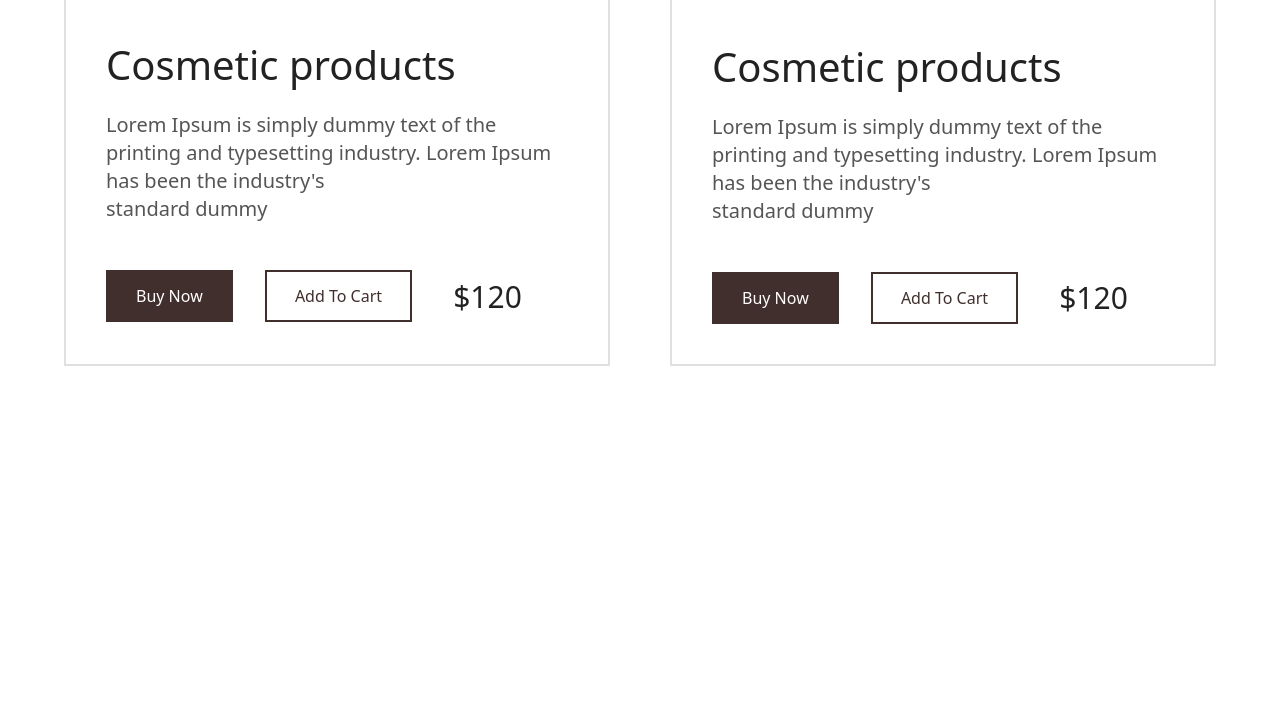
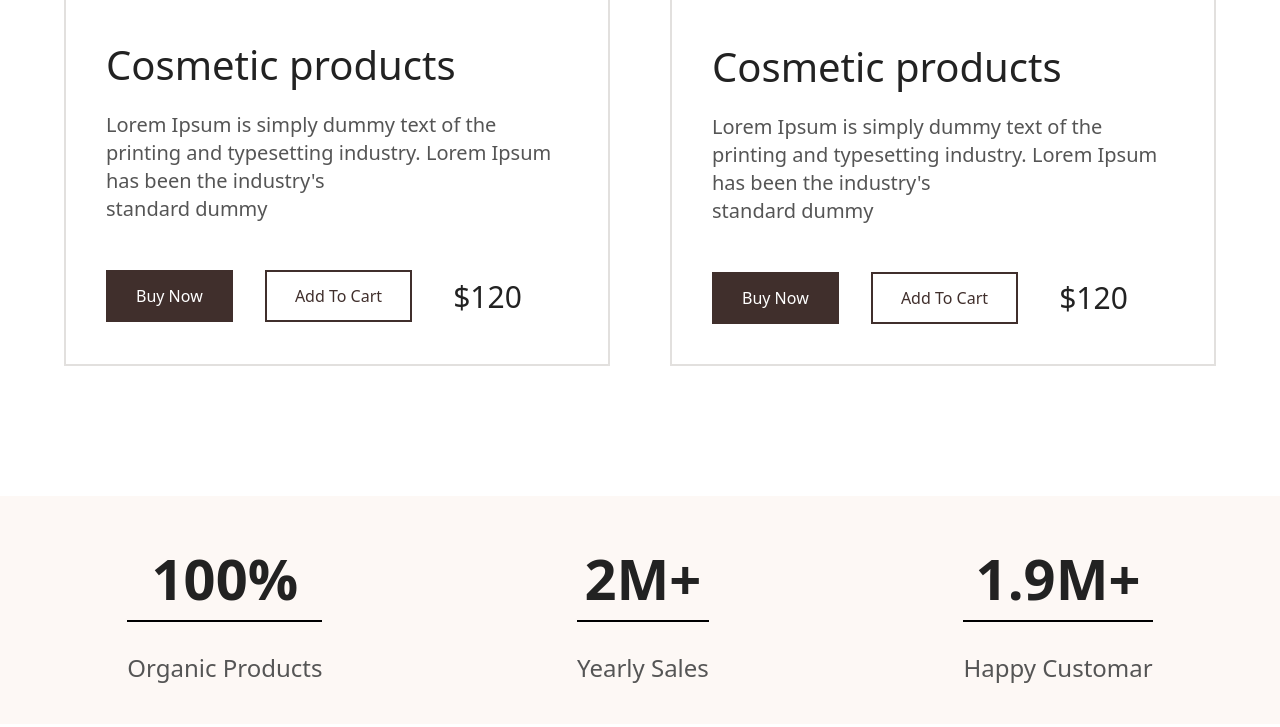
Before and after one commit to Isozoda/git-6, a website: page src/index.html in a window 1280 px wide. Shown: the part 2111-2838 px from the top of the page. Before the commit the page ends 2607 px from the top, so only its background shows below. Drawn offline with nearby package versions, Linux system fonts and the light colour scheme.

Commit message:
baroi section3ro dob kardan

```diff
--- a/src/index.html
+++ b/src/index.html
@@ -109,6 +109,21 @@
         </div>
     </div>
 
+    <div class="flex justify-around py-10 bg-[#FDF8F5] mb-[130px]">
+        <div>
+            <h1 class="text-[56px] text-center font-bold text-[#222222] border-b-2 border-b-black">100%</h1>
+            <p class="text-2xl mt-[30px] text-[#555555] ">Organic Products</p>
+        </div>
+        <div>
+            <h1 class="text-[56px] text-center font-bold text-[#222222] border-b-2 border-b-black">2M+</h1>
+            <p class="text-2xl mt-[30px] text-[#555555] ">Yearly Sales</p>
+        </div>
+        <div>
+            <h1 class="text-[56px] text-center font-bold text-[#222222] border-b-2  border-b-black">1.9M+</h1>
+            <p class="text-2xl mt-[30px] text-[#555555] ">Happy Customar</p>
+        </div>
+    </div>
+
 </body>
 
 </html>
```
Also changed, not shown: src/output.css.
